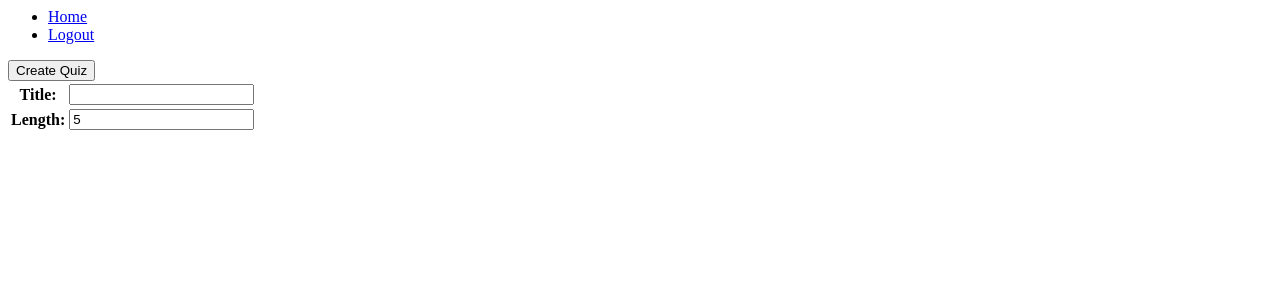
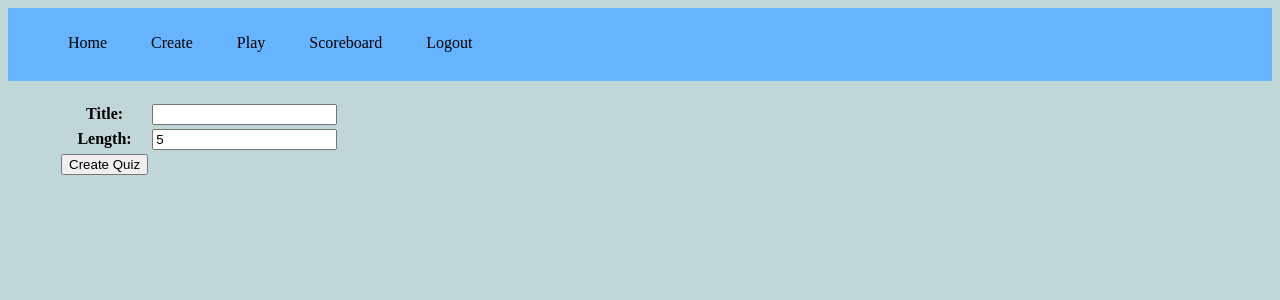
Before and after one commit to mtyton/QuizApp, a Django app: page /quiz/create/ in a window 1280 px wide. Shown: the top 300 px of the page. Run offline with Django 3.2, Linux system fonts and the light colour scheme; the visitor is signed in with stand-in values (Sample User, id 1); some libraries are stand-ins or nearby versions.

Commit message:
added score-board and playing is in testing version

```diff
--- a/learningApp/quiz/models.py
+++ b/learningApp/quiz/models.py
@@ -30,3 +30,9 @@ class Answer(models.Model):
 
     def __str__(self):
         return "Answer {}, correctable {}, question {}".format(self.ans_text, self.correct, self.ans_text)
+
+
+class Score(models.Model):
+    points = models.IntegerField()
+    user = models.ForeignKey(User, on_delete=models.CASCADE, default=None)
+    quiz = models.ForeignKey(Quiz, on_delete=models.CASCADE, default=None)
--- a/learningApp/quiz/static/quiz/style.css
+++ b/learningApp/quiz/static/quiz/style.css
@@ -2,13 +2,40 @@ html
 {
 margin: 0 auto;
 width:100%;
+
+}
+body
+{
+background-color:#c1d7d7;
 }
 .navbar
 {
+background-color:#66b3ff;
+padding-top:10px;
+height:8%;
+}
+.navbar li
+{
 display:inline;
+
+}
+.navbar a{
 text-decoration:None;
+color:black;
+margin:10px;
+padding-left:10px;
+padding-right:10px;
 }
+
 .navbar_content
 {
 color:red;
 }
+.content
+{
+padding-top:20px;
+padding-left:50px;
+padding-right:50px;
+min-width:500px;
+
+}
--- a/learningApp/quiz/templates/quiz/base.html
+++ b/learningApp/quiz/templates/quiz/base.html
@@ -1,5 +1,8 @@
 <html>
 <head>
+    <meta name="viewport" content="width=device-width,initial-scale=1,maximum-scale=1,user-scalable=no">
+    <meta http-equiv="X-UA-Compatible" content="IE=edge,chrome=1">
+    <meta name="HandheldFriendly" content="true">
     <title>MQuiz</title>
     {% load static %}
     <link rel="stylesheet" type="text/css" href="{%static 'quiz/style.css' %}">
@@ -13,12 +16,18 @@
                 <li class ="nav_content"><a href="{% url 'register' %}">Register</a></li>
                 <li class ="nav_content"><a href="{% url 'login' %}">Login</a></li>
             {% else %}
+                <li><a href="{% url 'create' %}">Create</a></li>
+                <li><a href="{% url 'list_view'%}">Play</a></li>
+                <li><a href="{% url 'scoreboard' %}">Scoreboard</a></li>
                 <li class ="nav_content"><a href="{% url 'logout' %}">Logout</a></li>
             {% endif %}
         </ul>
     </nav>
-{% block content %}
+    <div class="content">
+        {% block content %}
 
-{% endblock %}
+        {% endblock %}
+    </div>
+
 </body>
 </html>
--- a/learningApp/quiz/templates/quiz/create.html
+++ b/learningApp/quiz/templates/quiz/create.html
@@ -5,7 +5,9 @@
     <form action="" method="post">
         {% csrf_token %}
         {{form.as_table}}
-        <input type="submit" value="Create Quiz">
+        <tr>
+            <td><input type="submit" value="Create Quiz"></td>
+        </tr>
     </form>
 
 </table>
--- a/learningApp/quiz/templates/quiz/home.html
+++ b/learningApp/quiz/templates/quiz/home.html
@@ -1,6 +1,5 @@
 {% extends 'quiz/base.html' %}
 
 {% block content %}
-<a href="{% url 'create' %}">Create</a>
-<a href="{% url 'list_view'%}">Play</a>
+
 {% endblock %}
--- a/learningApp/quiz/templates/quiz/play.html
+++ b/learningApp/quiz/templates/quiz/play.html
@@ -30,6 +30,8 @@
             <a href="?page={{questions.next_page_number}}">
                 <input type="button" value="next">
             </a>
+        {% else %}
+            <a href="{% url 'quizScore' quiz.id %}"><input type="button" value="See Score"></a>
         {% endif %}
     {% endif %}
 <script>
--- a/learningApp/quiz/templates/quiz/register.html
+++ b/learningApp/quiz/templates/quiz/register.html
@@ -4,7 +4,10 @@
     <form action="" method="post">
         {% csrf_token %}
         {{form.as_table}}
-        <input type="submit" value="Register">
+        <tr>
+            <td></td>
+            <td><input type="submit" value="Register"></td>
+        </tr>
     </form>
 </table>
 {% endblock %}
--- /dev/null
+++ b/learningApp/quiz/templates/quiz/user_score.html
@@ -0,0 +1,6 @@
+{% extends 'quiz/base.html' %}
+{% block content %}
+<h1>Your Score is: </h1>
+{{score}}
+<a href=":"><input type="button" value="Scoreboard"></a>
+{% endblock %}
--- a/learningApp/quiz/urls.py
+++ b/learningApp/quiz/urls.py
@@ -1,6 +1,6 @@
 from django.urls import path, include
 from .views import IndexView, CreateQuizView, RegisterView, LoginView, LogoutView, AddQAView
-from .views import QuizListView, PlayView
+from .views import QuizListView, PlayView, ScoreView, ScoreBoardView
 
 urlpatterns = [
     path("", IndexView.as_view(), name="index"),
@@ -10,5 +10,7 @@ urlpatterns = [
     path("logout/", LogoutView.as_view(), name="logout"),
     path("add/<int:pk>", AddQAView.as_view(), name="add_questions"),
     path("list/", QuizListView.as_view(), name="list_view"),
-    path("list/<int:pk>", PlayView.as_view(), name="play")
+    path("list/<int:pk>", PlayView.as_view(), name="play"),
+    path("quiz_score/<int:pk>", ScoreView.as_view(), name="quizScore"),
+    path("scoreboard/", ScoreBoardView.as_view(), name="scoreboard"),
 ]
--- a/learningApp/quiz/views.py
+++ b/learningApp/quiz/views.py
@@ -3,9 +3,10 @@ from django.http import HttpResponse
 from django.views.generic import View
 from django.contrib.auth.models import User
 from django.contrib.auth import login, logout, authenticate
-from .models import Quiz, Question, Answer
+from .models import Quiz, Question, Answer, Score
 from .forms import QuizCreateForm, RegisterForm, LoginForm, AddQuestionForm, AddAnswerToQuestionForm
 from django.core.paginator import Paginator
+from django.core.exceptions import ObjectDoesNotExist
 
 
 class IndexView(View):
@@ -155,15 +156,19 @@ class PlayView(View):
         return self.generate_page(request, pk)
 
     def post(self, request, pk):
-        msg=""
-        id = request.POST.get("choice")
-        answer = Answer.objects.get(id=id)
-        if answer.correct:
-            msg = "Your Answer was correct"
-            request.session['point'] += 1
-        else:
-            msg="Your Answer was wrong"
-        return self.generate_page(request, pk, msg, True)
+        try:
+            msg=""
+            id = request.POST.get("choice")
+            answer = Answer.objects.get(id=id)
+            if answer.correct:
+                msg = "Your Answer was correct"
+                request.session['point'] += 1
+            else:
+                msg = "Your Answer was wrong"
+            return self.generate_page(request, pk, msg, True)
+        except (ValueError, ObjectDoesNotExist):
+            msg="Please Check one Answer"
+            return self.generate_page(request, pk, msg)
 
     def generate_page(self, request, pk, message="please answer the Question", answered=False):
         if request.user.is_authenticated:
@@ -176,3 +181,31 @@ class PlayView(View):
             return render(request, "quiz/play.html", context=context)
         else:
             return redirect(reverse("index"))
+
+
+class ScoreView(View):
+    def get(self, request, pk):
+        if request.user.is_authenticated:
+            score = request.session['point']
+            context = {'score': score}
+            return render(request, 'quiz/user_score.html', context=context)
+        else:
+            return redirect(reverse('login'))
+
+
+class ScoreBoardView(View):
+    def get(self, request):
+        if request.user.is_authenticated:
+            scores_list = Score.objects.all()
+            paginator = Paginator(scores_list, 1)
+            page = request.GET.get("page")
+            scores = paginator.get_page(page)
+            context = {'scores':scores}
+            return render(request, "quiz/scoreboard.html", context=context)
+        else:
+            return redirect(reverse("index"))
+
+
+class ProfilePageView(View):
+    def get(self, request):
+        pass
```
Also changed, not shown: learningApp/quiz/templates/quiz/add.html (+5 -5 lines), learningApp/quiz/templates/quiz/scoreboard.html (added, +10 -0 lines).
